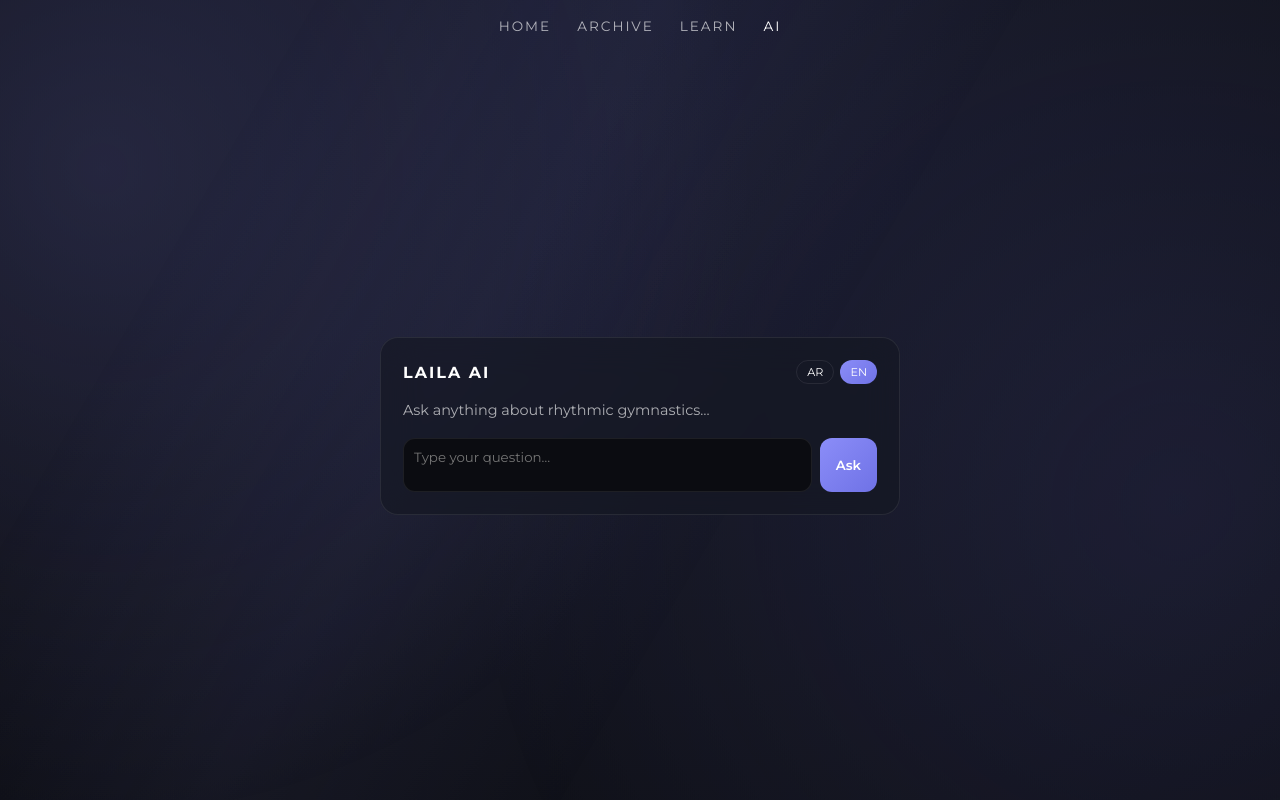
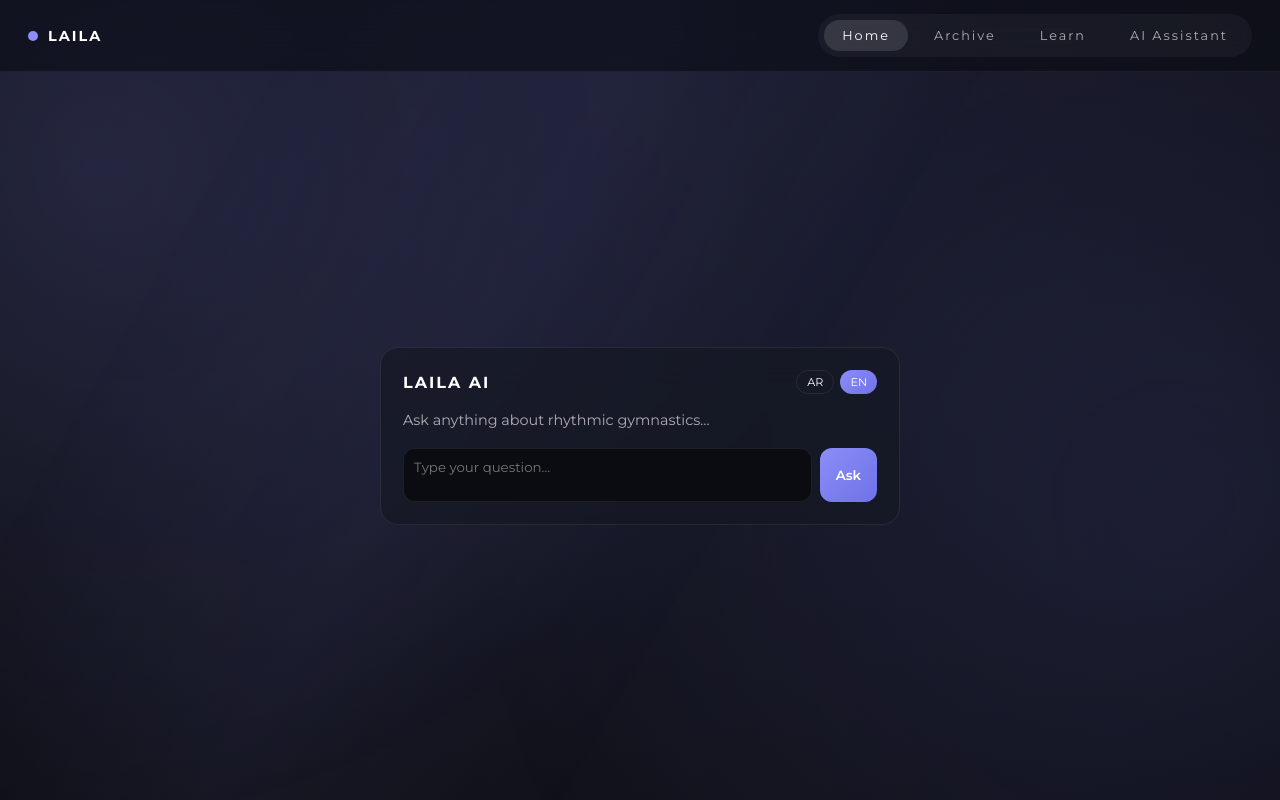
Before and after one commit to Bekaghraphy/Laila, a plain HTML site: page assistant.html in a window 1280 px wide. Drawn offline with Linux system fonts and the light colour scheme.

Commit message:
Update assistant.html

```diff
--- a/assistant.html
+++ b/assistant.html
@@ -8,6 +8,75 @@
 <link href="https://fonts.googleapis.com/css2?family=Montserrat:wght@400;600;700&display=swap" rel="stylesheet">
 
 <style>
+  /* ===== TOP NAV ===== */
+.top-nav{
+  height:72px;
+  display:flex;
+  align-items:center;
+  justify-content:space-between;
+  padding:0 28px;
+  background:rgba(8,10,18,.55);
+  backdrop-filter:blur(18px);
+  border-bottom:1px solid rgba(255,255,255,.06);
+}
+
+/* LEFT */
+.nav-left{
+  display:flex;
+  align-items:center;
+  gap:10px;
+}
+
+.logo-dot{
+  width:10px;
+  height:10px;
+  border-radius:50%;
+  background:#8b8df8;
+}
+
+.logo-text{
+  font-weight:700;
+  letter-spacing:2px;
+  font-size:.9rem;
+}
+
+/* CENTER */
+.nav-center{
+  display:flex;
+  gap:8px;
+  background:rgba(255,255,255,.04);
+  padding:6px;
+  border-radius:999px;
+}
+
+.nav-item{
+  text-decoration:none;
+  color:rgba(255,255,255,.65);
+  font-size:.8rem;
+  padding:8px 18px;
+  border-radius:999px;
+  transition:.25s ease;
+}
+
+.nav-item:hover{
+  color:#fff;
+}
+
+.nav-item.active{
+  background:rgba(255,255,255,.12);
+  color:#fff;
+}
+
+/* MOBILE */
+@media(max-width:768px){
+  .top-nav{
+    justify-content:center;
+  }
+  .nav-left{
+    display:none;
+  }
+}
+
 :root{
   --bg:#0e0f14;
   --panel:rgba(21,23,34,.65);
@@ -71,6 +140,10 @@ body{
   height:100vh;
   display:flex;
   flex-direction:column;
+}
+
+.assistant{
+  flex:1;
 }
 
 /* ===== NAV (centered like laila.one) ===== */
@@ -223,13 +296,19 @@ body.rtl{
 <div class="wrapper">
 
   <!-- NAV -->
-  <nav>
-    <a href="index.html">HOME</a>
-    <a href="archive.html">ARCHIVE</a>
-    <a href="learn.html">LEARN</a>
-    <a href="assistant.html" class="active">AI</a>
+ <header class="top-nav">
+  <div class="nav-left">
+    <span class="logo-dot"></span>
+    <span class="logo-text">LAILA</span>
+  </div>
+
+  <nav class="nav-center">
+    <a href="index.html" class="nav-item active">Home</a>
+    <a href="archive.html" class="nav-item">Archive</a>
+    <a href="learn.html" class="nav-item">Learn</a>
+    <a href="assistant.html" class="nav-item">AI Assistant</a>
   </nav>
-
+</header>
   <!-- ASSISTANT -->
   <section class="assistant">
     <div class="panel">
```
